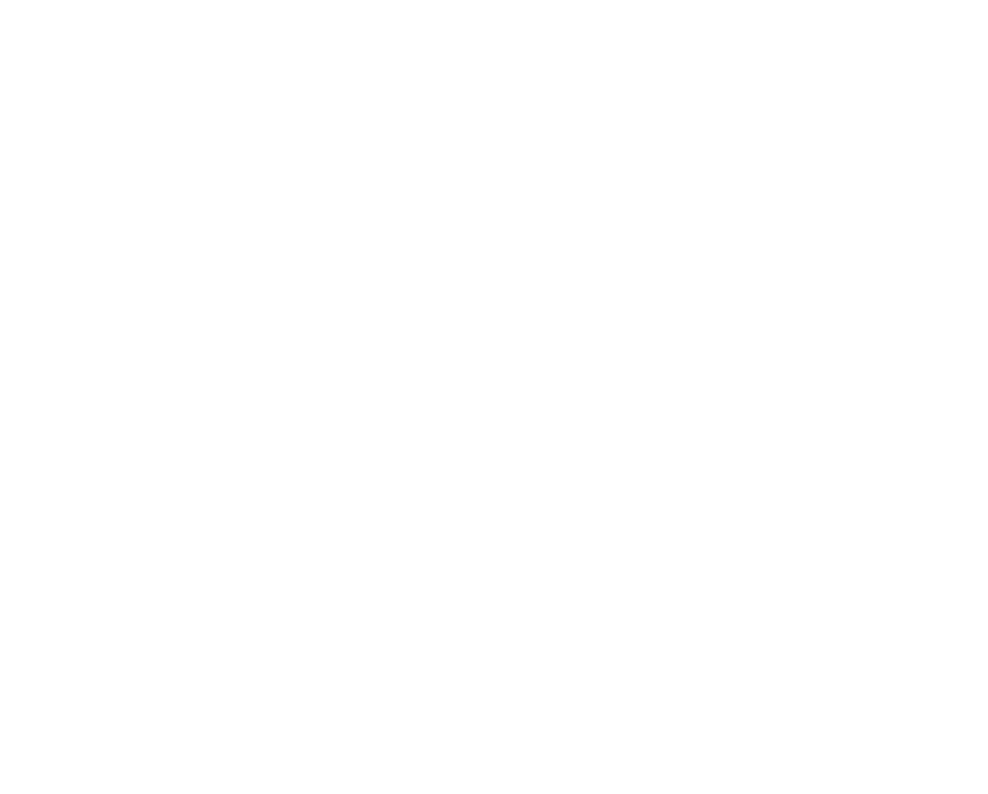
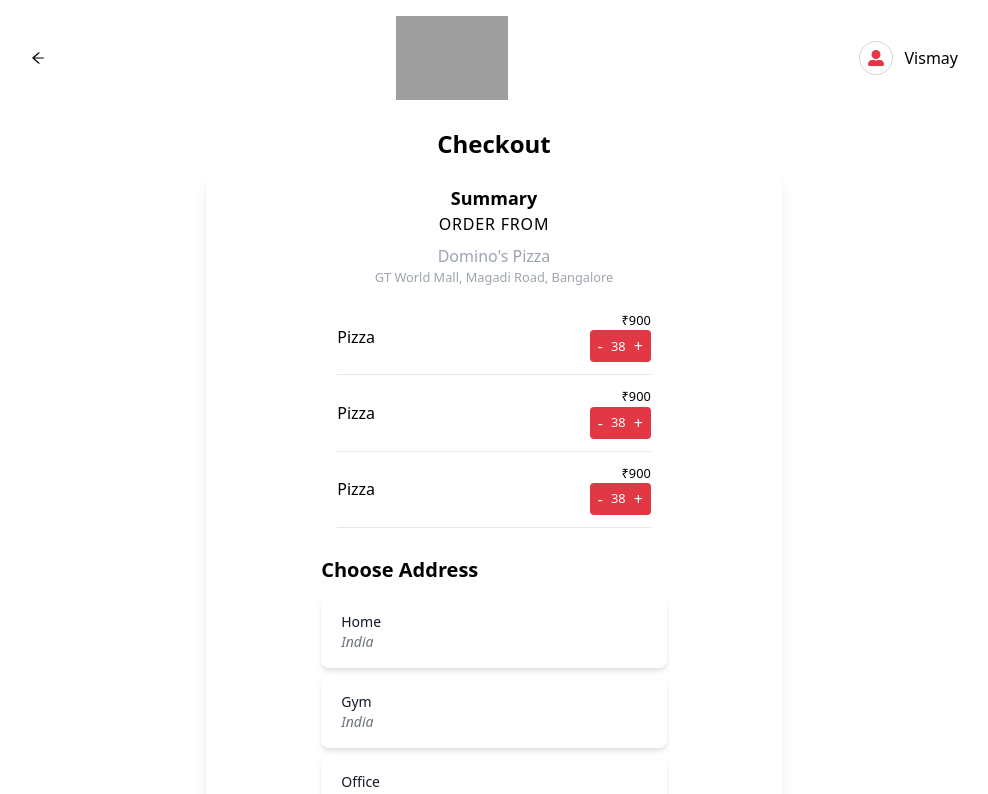
Before and after one commit to Ismile-1112/Zomato-project, a React (Create React App) app in the folder client/: page /checkout/orders in a window 1280 px wide. Shown: the top 794 px of the page, without its empty margins (146-1134 px from the left). Built offline with nearby package versions, Linux system fonts and the light colour scheme; grey boxes are pictures that could not be loaded.

Commit message:
add checkout page

```diff
--- a/client/src/App.jsx
+++ b/client/src/App.jsx
@@ -1,8 +1,9 @@
-import { Route, Redirect } from "react-router-dom";
+import { Route, Redirect, Switch } from "react-router-dom";
 
 // HOC
 import HomeLayoutHOC from "./HOC/Home.Hoc";
 import RestaurantLayoutHOC from "./HOC/Restaurant.HOC";
+import CheckoutLayoutHOC from "./HOC/Checkout.Hoc";
 
 import Temp from "./Components/temp";
 
@@ -11,6 +12,7 @@
 import Overview from "./Page/Restaurant/Overview";
 import OrderOnline from "./Page/Restaurant/OrderOnline";
 import Reviews from "./Page/Restaurant/Reviews";
+import Checkout from "./Page/Checkout";
 
 function App() {
   return(
@@ -28,6 +30,7 @@
       <RestaurantLayoutHOC path="/restaurant/:id/menu" exact component={Temp} />
       <RestaurantLayoutHOC path="/restaurant/:id/reviews" exact component={Reviews} />
       <RestaurantLayoutHOC path="/restaurant/:id/photos" exact component={Temp} />
+      <CheckoutLayoutHOC path="/checkout/orders" exact component={Checkout} />
     </>
   );
 }
--- /dev/null
+++ b/client/src/Components/Checkout/AddressList.jsx
@@ -0,0 +1,82 @@
+import { useState } from 'react'
+import { RadioGroup } from '@headlessui/react'
+
+export default function AddressList(props) {
+  const [selected, setSelected] = useState(props.address[0])
+
+  return (
+    <div className="w-full">
+      <div className="w-full max-w-md mx-auto">
+        <RadioGroup value={selected} onChange={setSelected}>
+          <RadioGroup.Label className="sr-only">Server size</RadioGroup.Label>
+          <div className="space-y-2">
+            {props.address.map((item) => (
+              <RadioGroup.Option
+                key={item.name}
+                value={item.name}
+                className={({ active, checked }) =>
+                  `${
+                    active
+                      ? 'ring-2 ring-offset-2 ring-offset-zomato-300 ring-white ring-opacity-60'
+                      : ''
+                  }
+                  ${
+                    checked ? 'bg-zomato-100 bg-opacity-75 text-zomato-600' : 'bg-white'
+                  }
+                    relative rounded-lg shadow-md px-5 py-4 cursor-pointer flex focus:outline-none`
+                }
+              >
+                {({ active, checked }) => (
+                  <>
+                    <div className="flex items-center justify-between w-full">
+                      <div className="flex items-center">
+                        <div className="text-sm">
+                          <RadioGroup.Label
+                            as="p"
+                            className={`font-medium  ${
+                              checked ? 'text-zomato-600' : 'text-gray-900'
+                            }`}
+                          >
+                            {item.name}
+                          </RadioGroup.Label>
+                          <RadioGroup.Description
+                            as="span"
+                            className={`inline ${
+                              checked ? 'text-zomato-500' : 'text-gray-500'
+                            }`}
+                          >
+                            <address>{item.address}</address>
+                          </RadioGroup.Description>
+                        </div>
+                      </div>
+                      {checked && (
+                        <div className="flex-shrink-0 text-zomato-900">
+                          <CheckIcon className="w-6 h-6" />
+                        </div>
+                      )}
+                    </div>
+                  </>
+                )}
+              </RadioGroup.Option>
+            ))}
+          </div>
+        </RadioGroup>
+      </div>
+    </div>
+  )
+}
+
+function CheckIcon(props) {
+  return (
+    <svg viewBox="0 0 24 24" fill="none" {...props}>
+      <circle cx={12} cy={12} r={12} fill="#700d16" opacity="0.2" />
+      <path
+        d="M7 13l3 3 7-7"
+        stroke="#fff"
+        strokeWidth={1.5}
+        strokeLinecap="round"
+        strokeLinejoin="round"
+      />
+    </svg>
+  )
+}
--- /dev/null
+++ b/client/src/Components/Navbar/CheckoutNavbar.jsx
@@ -0,0 +1,32 @@
+import React from "react";
+import { FaUserAlt } from "react-icons/fa";
+import { AiOutlineArrowLeft } from "react-icons/ai";
+
+const Navbar = () => {
+    return (
+        <>
+          <nav className="p-4 flex bg-white shadow-md lg:shadow-none w-full items-center">
+            <div className="container px-4 md:px-40 mx-auto">
+                <div className="flex w-full items-center justify-between">
+                    <AiOutlineArrowLeft />
+                    <div className="w-28">
+                        <img
+                        src="https://b.zmtcdn.com/web_assets/b40b97e677bc7b2ca77c58c61db266fe1603954218.png"
+                        alt="logo"
+                        className="w-full h-full"
+                        />
+                    </div>
+                    <div className="flex items-center gap-3">
+                        <span className="border flex items-center gap-2 p-2 border-gray-300 text-zomato-400 rounded-full">
+                            <FaUserAlt />
+                        </span>
+                        Vismay
+                    </div>
+                </div>
+            </div>
+          </nav>
+        </>
+    );
+};
+
+export default Navbar;
--- /dev/null
+++ b/client/src/HOC/Checkout.Hoc.jsx
@@ -0,0 +1,22 @@
+import React from "react";
+import { Route } from "react-router-dom";
+
+// Layout
+import CheckoutLayout from "../Layout/Checkout.layout";
+
+const CheckoutLayoutHOC = ({ component: Component, ...rest}) => {
+    return (
+      <>
+        <Route
+           {...rest}
+           component={(props) => (
+               <CheckoutLayout>
+                   <Component {...props} />
+               </CheckoutLayout>
+           )}
+        />
+      </>
+    );
+};
+
+export default CheckoutLayoutHOC;
--- /dev/null
+++ b/client/src/Layout/Checkout.layout.jsx
@@ -0,0 +1,15 @@
+import React from 'react';
+
+// components
+import Navbar from "../Components/Navbar/CheckoutNavbar";
+
+const CheckoutLayout = (props) => {
+    return (
+        <>
+            <Navbar />
+            <div className="container mx-auto px-4 lg:px-40">{props.children}</div>
+        </>
+    );
+};
+
+export default CheckoutLayout;
--- /dev/null
+++ b/client/src/Page/Checkout.jsx
@@ -0,0 +1,50 @@
+import React from 'react';
+import { BsShieldLockFill } from "react-icons/bs";
+
+// components
+import FoodItem from '../Components/Cart/FoodItem';
+import AddressList from '../Components/Checkout/AddressList';
+
+const Checkout = () => {
+    const address =[
+        {
+            name:"Home",
+            address:"India",
+        },
+        {
+            name:"Gym",
+            address:"India",
+        },
+        {
+            name:"Office",
+            address:"India",
+        },
+    ];
+    return (
+        <div className="my-3 flex flex-col gap-3 items-center">
+            <h1 className="text-xl text-center md:text-2xl font-bold">Checkout</h1>
+            <div className="w-full md:w-3/5 rounded-lg py-3 shadow-lg bg-white flex flex-col items-center">
+                <h3 className="text-lg font-semibold">Summary</h3>
+                <div className="flex w-full flex-col gap-2 items-center">
+                    <h5 className="text-base tracking-wider">ORDER FROM</h5>
+                    <div className="flex w-full flex-col items-center text-gray-400">
+                        <h4>Domino's Pizza</h4>
+                        <small>GT World Mall, Magadi Road, Bangalore</small>
+                    </div>
+                    <div className="my-4 px-4 flex flex-col gap-2 w-full md:w-3/5">
+                        <FoodItem name="Pizza" quantity={3} price={300} />
+                        <FoodItem name="Pizza" quantity={3} price={300} />
+                        <FoodItem name="Pizza" quantity={3} price={300} />
+                    </div>
+                    <div className="flex flex-col gap-3 w-full md:w-3/5">
+                        <h4 className="text-xl font-semibold">Choose Address</h4>
+                        <AddressList address={address} />
+                    </div>
+                </div>
+                <button className="flex items-center gap-2 justify-center my-4 md:my-8 w-full px-4 md:w-4/5 px-0 h-14 text-white font-medium text-lg bg-zomato-400 rounded-lg">Pay Securely <BsShieldLockFill /></button>
+            </div>
+        </div>
+    );
+};
+
+export default Checkout;
```
